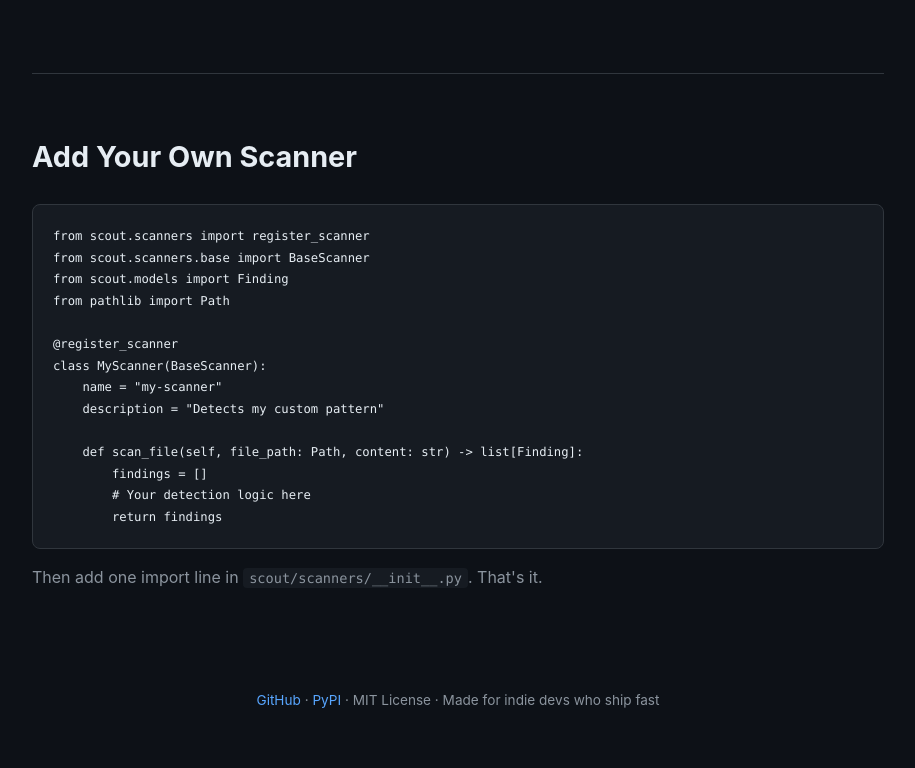
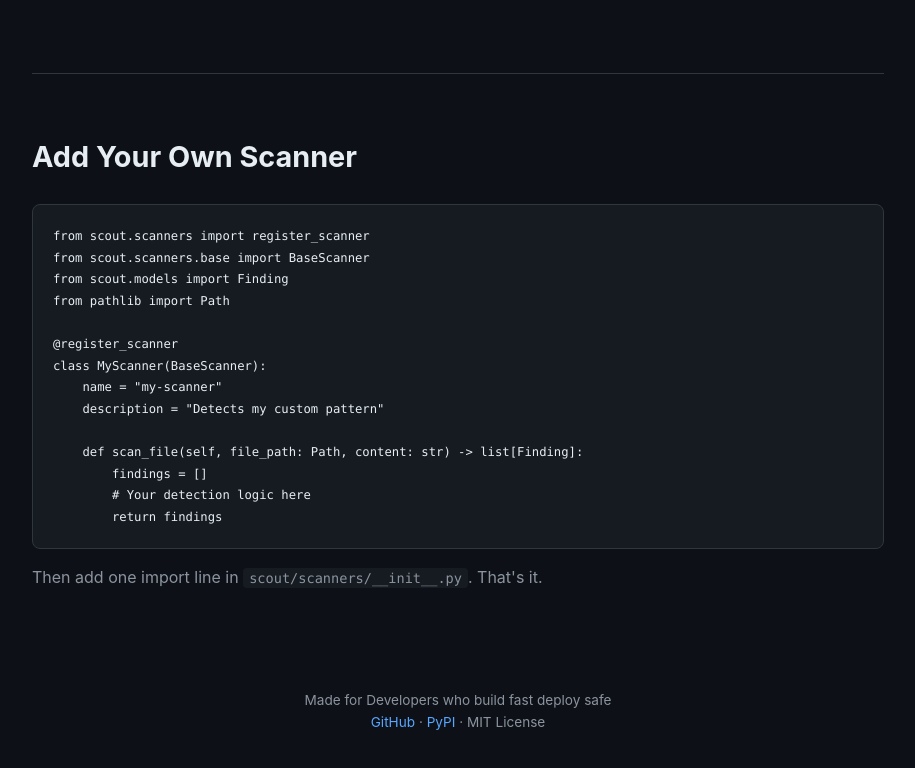
Before and after one commit to Varpost/Scout, a plain HTML site: page docs/index.html in a window 1280 px wide. Shown: the part 6546-7314 px from the top of the page, without its empty margins (182-1097 px from the left). Drawn offline with Linux system fonts and the light colour scheme.

Commit message:
chore: footer copy — build fast deploy safe (#65)
* chore: footer copy — build fast deploy safe

* chore: footer — Developers instead of indie devs

```diff
--- a/docs/index.html
+++ b/docs/index.html
@@ -504,10 +504,11 @@
 </div>
 
 <footer>
+    <p>Made for Developers who build fast deploy safe</p>
     <p>
         <a href="https://github.com/Varpost/Scout">GitHub</a> ·
         <a href="https://pypi.org/project/scout-security/">PyPI</a> ·
-        MIT License · Made for indie devs who ship fast
+        MIT License
     </p>
 </footer>
 
```
